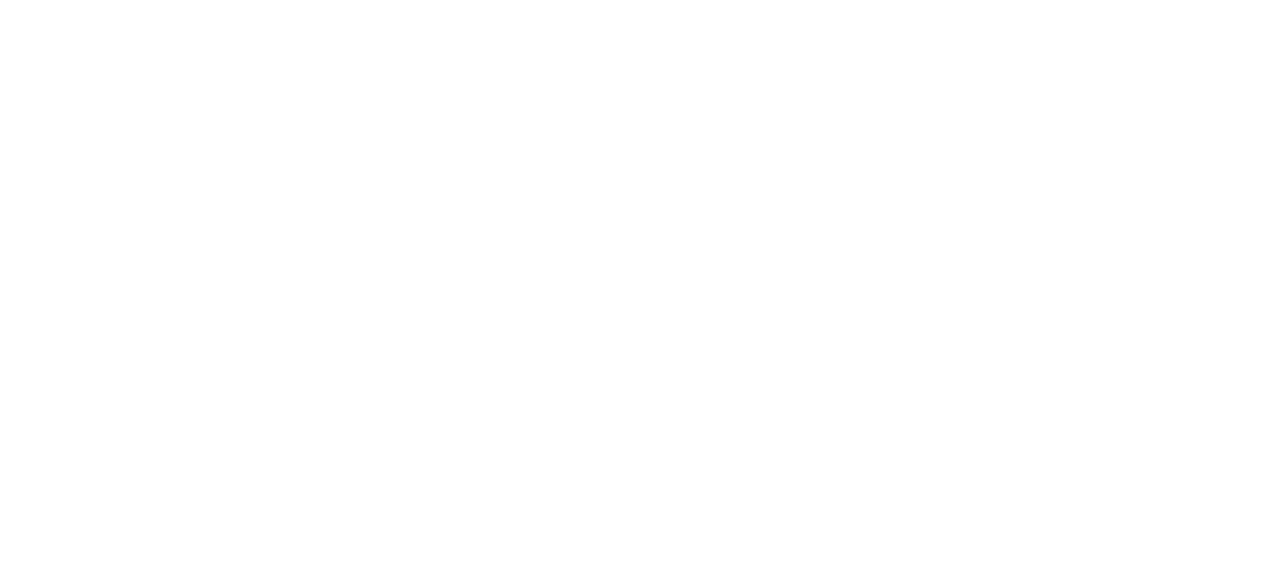
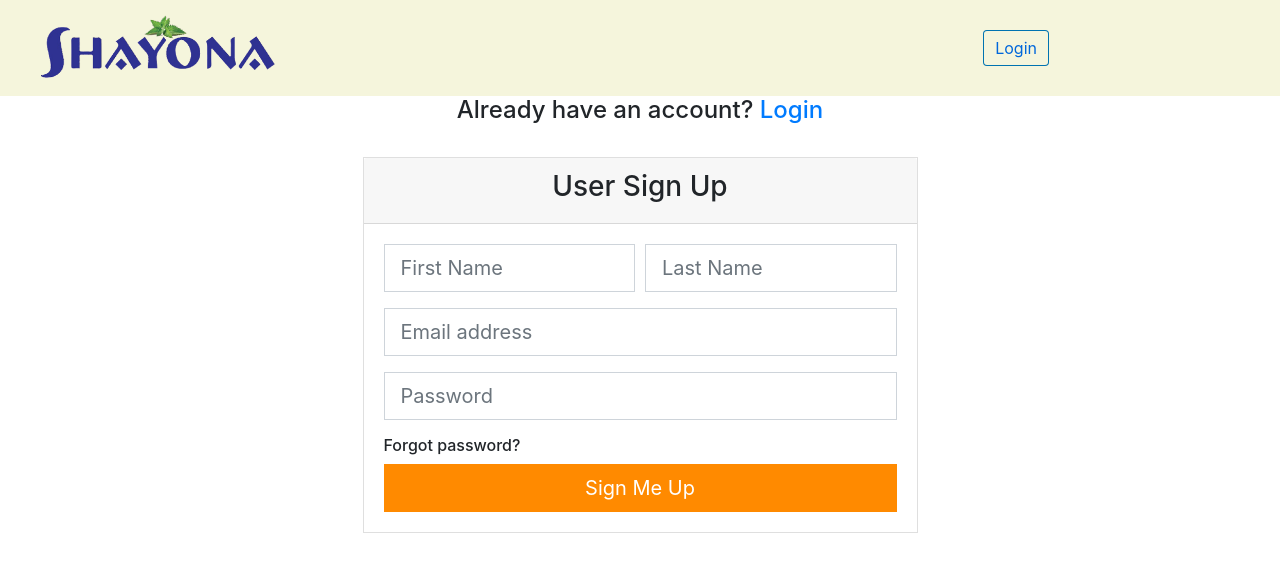
Before and after one commit to nguyensjsu/fa18-281-dynamics, a React (Create React App) app in the folder frontend/: page /signup in a window 1280 px wide. Shown: the top 572 px of the page. Built offline with nearby package versions, Linux system fonts and the light colour scheme.

Commit message:
Implemented Login and SignUp UI

```diff
--- a/frontend/src/App.js
+++ b/frontend/src/App.js
@@ -6,7 +6,9 @@
   render() {
     return (
       <BrowserRouter>
-        <Main />
+        <div>
+          <Main />
+        </div>
       </BrowserRouter>
     );
   }
--- /dev/null
+++ b/frontend/src/component/Login/index.css
@@ -0,0 +1,13 @@
+.login-form {
+  margin: auto;
+  width: 40%;
+}
+
+#login-page-headline {
+  text-align: center;
+}
+
+#login-btn {
+  background: transparent;
+  border: none;
+}
--- /dev/null
+++ b/frontend/src/component/Login/index.jsx
@@ -0,0 +1,83 @@
+import React, { Component } from "react";
+import { Link } from "react-router-dom";
+import Navbar from "../Navbar";
+import "./index.css";
+
+class Login extends Component {
+  constructor(props) {
+    super(props);
+    this.state = {
+      email: "",
+      password: "",
+      loginFlag: false,
+      invalidCreds: false
+    };
+  }
+
+  emailChangeHandler = e => {
+    this.setState({
+      email: e.target.value
+    });
+  };
+
+  passwordChangeHandler = e => {
+    this.setState({
+      password: e.target.value
+    });
+  };
+
+  render() {
+    return (
+      <div>
+        <div>
+          <Navbar />
+        </div>
+        <div id="login-page-headline" className="container">
+          <h2>Log in to Shayona Grocery Store</h2>
+          <br />
+          <h4>
+            Need an account? <Link to={{ pathname: "/signup" }}>Sign Up</Link>
+          </h4>
+          <h6 style={{ color: "#BA160C" }}>
+            {this.state.invalidCreds &&
+              "The email and password you entered did not match our records. Please double-check and try again."}
+          </h6>
+          <div className="login-form card rounded-0">
+            <div className="card-header card-title">
+              <h3>User Account Login</h3>
+            </div>
+            <div className="card-body">
+              <form method="POST">
+                <div className="form-group">
+                  <input
+                    onChange={this.emailChangeHandler}
+                    type="text"
+                    className="form-control rounded-0"
+                    placeholder="Email address"
+                  />
+                </div>
+                <div className="form-group">
+                  <input
+                    onChange={this.passwordChangeHandler}
+                    type="password"
+                    className="form-control rounded-0"
+                    placeholder="Password"
+                  />
+                </div>
+                <h6>Forgot password?</h6>
+                <button
+                  onClick={this.submitLogin}
+                  className="btn btn-block btn-login rounded-0"
+                >
+                  Log In
+                </button>
+              </form>
+            </div>
+          </div>
+        </div>
+      </div>
+    );
+  }
+}
+
+export default Login;
--- a/frontend/src/component/Main.jsx
+++ b/frontend/src/component/Main.jsx
@@ -1,6 +1,8 @@
 import React, { Component } from "react";
 import { Route } from "react-router-dom";
 import Navbar from "./Navbar";
+import SignUp from "./SignUp";
+import Login from "./Login";
 
 //Create a Main Component
 class Main extends Component {
@@ -9,6 +11,8 @@
       <div>
         {/*Render Different Component based on Route*/}
         <Route path="/" exact component={Navbar} />
+        <Route path="/login" exact component={Login} />
+        <Route path="/signup" exact component={SignUp} />
       </div>
     );
   }
--- a/frontend/src/component/Navbar/index.jsx
+++ b/frontend/src/component/Navbar/index.jsx
@@ -11,19 +11,15 @@
         <nav id="homepage-nav" className="navbar navbar-default">
           <div className="container-fluid">
             <div className="navbar-header">
-              <a href="/" alt="homepage">
+              <Link to="/" alt="homepage">
                 <img src={logo} className="navbar-brand App-logo" alt="logo" />
-              </a>
+              </Link>
             </div>
             <ul className="nav navbar-right">
               <Link to="/login">
                 <button
                   id="login-btn"
                   className="btn btn-primary"
-                  type="button"
-                  data-toggle="dropdown"
-                  aria-haspopup="true"
-                  aria-expanded="false"
                   style={{ color: "#0067db" }}
                 >
                   Login
--- /dev/null
+++ b/frontend/src/component/SignUp/index.css
@@ -0,0 +1,13 @@
+.login-form {
+  margin: auto;
+  width: 40%;
+}
+
+#login-page-headline {
+  text-align: center;
+}
+
+#login-btn {
+  background: transparent;
+  border: none;
+}
--- /dev/null
+++ b/frontend/src/component/SignUp/index.jsx
@@ -0,0 +1,121 @@
+import React, { Component } from "react";
+import { Redirect } from "react-router";
+import { Link } from "react-router-dom";
+import "./index.css";
+import Navbar from "../Navbar";
+
+class SignUp extends Component {
+  constructor(props) {
+    super(props);
+    this.state = {
+      firstname: "",
+      lastname: "",
+      email: "",
+      password: "",
+      isowner: false,
+      regFlag: false
+    };
+  }
+
+  firstnameChangeHandler = e => {
+    this.setState({
+      firstname: e.target.value
+    });
+  };
+  lastnameChangeHandler = e => {
+    this.setState({
+      lastname: e.target.value
+    });
+  };
+  emailChangeHandler = e => {
+    this.setState({
+      email: e.target.value
+    });
+  };
+  passwordChangeHandler = e => {
+    this.setState({
+      password: e.target.value
+    });
+  };
+
+  render() {
+    return (
+      <div>
+        {this.state.regFlag && <Redirect to={{ pathname: "/login" }} />}
+        <div>
+          <Navbar />
+        </div>
+        <div className="container">
+          <h4
+            style={{
+              textAlign: "center"
+            }}
+          >
+            Already have an account?{" "}
+            <Link to={{ pathname: "/login" }}>Login</Link>
+            <br />
+          </h4>
+          <br />
+          <div className="login-form card w-50 rounded-0">
+            <div className="card-header card-title">
+              <h3
+                style={{
+                  textAlign: "center"
+                }}
+              >
+                User Sign Up
+              </h3>
+            </div>
+            <div className="card-body">
+              <form method="POST">
+                <div className="form-row">
+                  <div className="col form-group">
+                    <input
+                      onChange={this.firstnameChangeHandler}
+                      type="text"
+                      className="form-control form-control-lg rounded-0"
+                      placeholder="First Name"
+                    />
+                  </div>
+                  <div className="col form-group">
+                    <input
+                      onChange={this.lastnameChangeHandler}
+                      type="text"
+                      className="form-control form-control-lg rounded-0"
+                      placeholder="Last Name"
+                    />
+                  </div>
+                </div>
+                <div className="form-group">
+                  <input
+                    onChange={this.emailChangeHandler}
+                    type="text"
+                    className="form-control form-control-lg rounded-0"
+                    placeholder="Email address"
+                  />
+                </div>
+                <div className="form-group">
+                  <input
+                    onChange={this.passwordChangeHandler}
+                    type="password"
+                    className="form-control form-control-lg rounded-0"
+                    placeholder="Password"
+                  />
+                </div>
+                <h6>Forgot password?</h6>
+                <button
+                  onClick={this.submitRegister} // to be implemented
+                  className="btn btn-lg btn-block btn-login rounded-0"
+                >
+                  Sign Me Up
+                </button>
+              </form>
+            </div>
+          </div>
+        </div>
+      </div>
+    );
+  }
+}
+
+export default SignUp;
```
Also changed, not shown: 1 other file (tests, documents, lock files or other folders).
